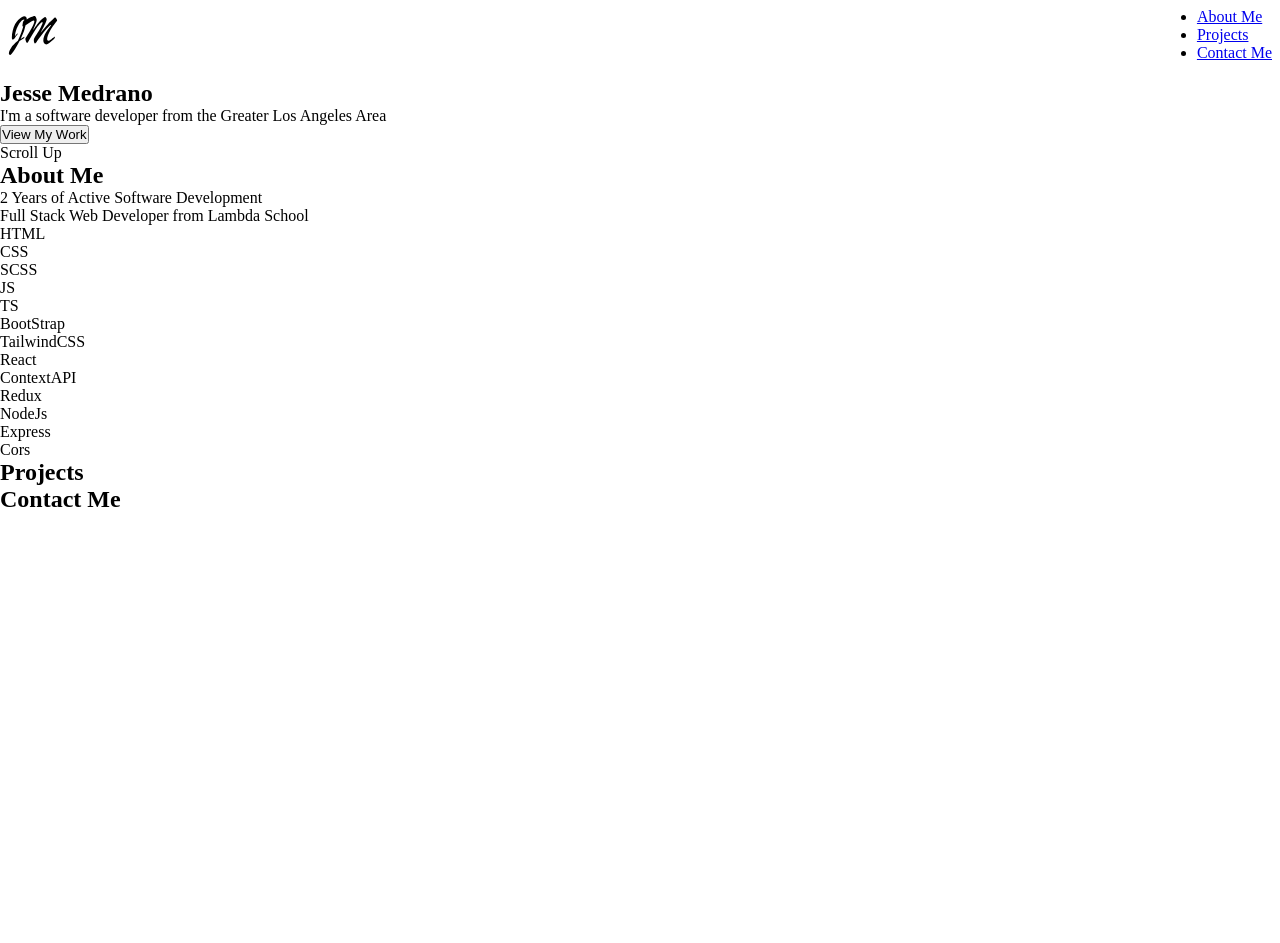
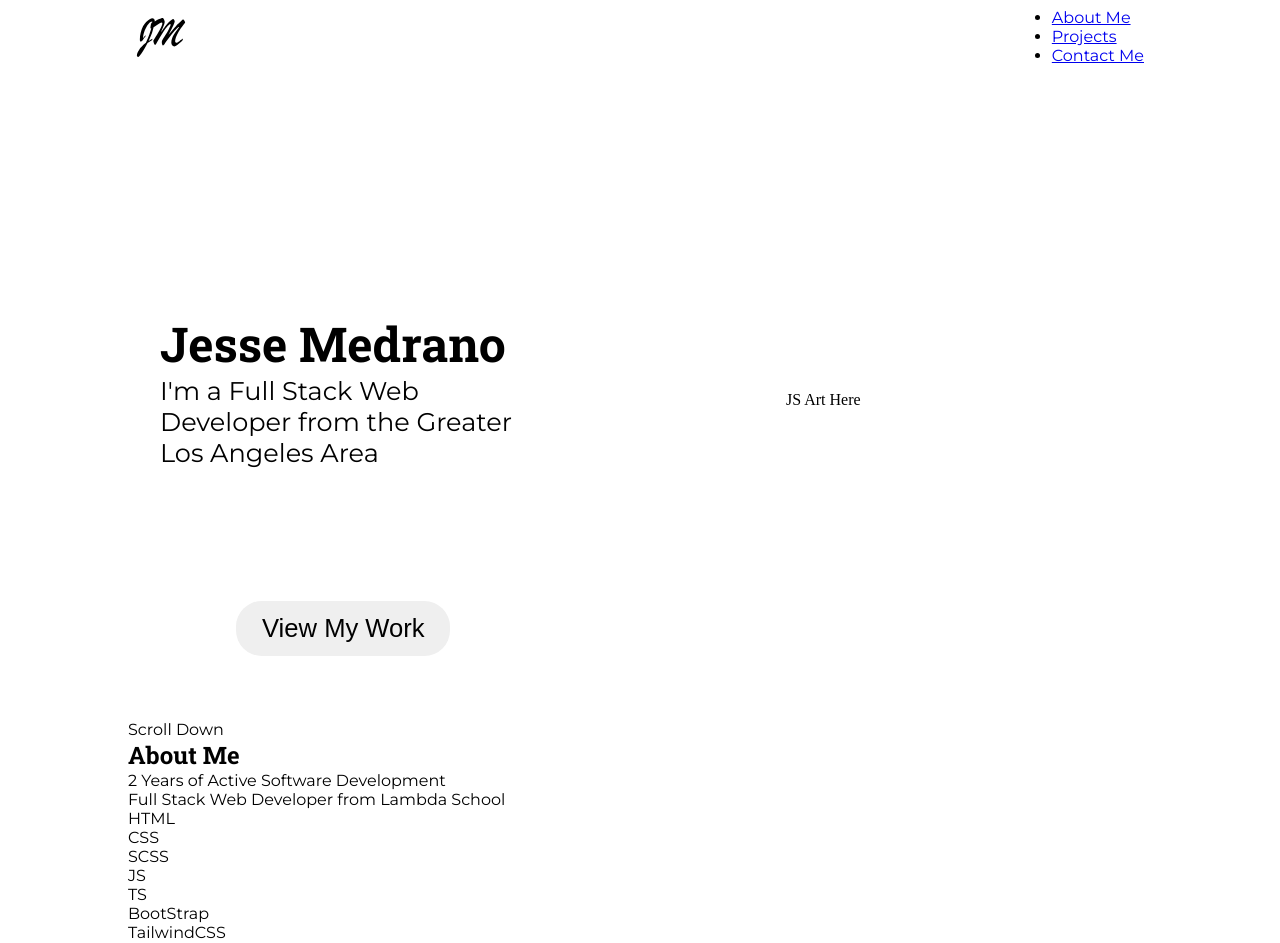
Before and after one commit to Jtamedrano/portfolio-2021, a React (Create React App) app: page / in a window 1280 px wide. Shown: the top 943 px of the page. Before the commit the page ends 800 px from the top, so only its background shows below. Built offline with nearby package versions, Linux system fonts and the light colour scheme.

Commit message:
refactor of portfolio

```diff
--- a/public/index.html
+++ b/public/index.html
@@ -4,8 +4,13 @@
     <meta charset="utf-8" />
     <meta name="viewport" content="width=device-width, initial-scale=1" />
     <meta name="theme-color" content="#000000" />
+    <link rel="preconnect" href="https://fonts.gstatic.com" />
+    <link
+      href="https://fonts.googleapis.com/css2?family=Montserrat&family=Roboto+Slab:wght@300;400;700&display=swap"
+      rel="stylesheet"
+    />
     <meta name="description" content="Personal Portfolio for Jesse Medrano" />
-    <title>Jesse Medrano</title>
+    <title>Dev - Jesse Medrano</title>
   </head>
   <body>
     <noscript>You need to enable JavaScript to run this app.</noscript>
--- a/src/App.jsx
+++ b/src/App.jsx
@@ -1,52 +1,21 @@
 import TopNav from './components/TopNav';
+import HeroView from './components/hero';
+import AboutMe from './components/AboutMe';
+import Projects from './components/Projects';
+import ContactForm from './components/ContactForm';
 
 function App() {
   return (
-    <>
+    <div className="app-container">
       <TopNav />
-      <section class="hero">
-        <div class="hero-text-container">
-          <h1>Jesse Medrano</h1>
-          <p>I'm a software developer from the Greater Los Angeles Area</p>
-        </div>
-        <button class="hero-cta-btn">View My Work</button>
-      </section>
-      <div class="scroll-reminder">
-        <p>Scroll Up</p>
+      <HeroView />
+      <div className="scroll-reminder">
+        <p>Scroll Down</p>
       </div>
-      <section id="about-me">
-        <h2>About Me</h2>
-        <div class="subtitle">
-          <p>2 Years of Active Software Development</p>
-          <p>Full Stack Web Developer from Lambda School</p>
-        </div>
-        <div>
-          <div class="languages">
-            <p class="lang-item">HTML</p>
-            <p class="lang-item">CSS</p>
-            <p class="lang-item">SCSS</p>
-            <p class="lang-item">JS</p>
-            <p class="lang-item">TS</p>
-          </div>
-          <div class="technologies">
-            <p class="tech-item">BootStrap</p>
-            <p class="tech-item">TailwindCSS</p>
-            <p class="tech-item">React</p>
-            <p class="tech-item">ContextAPI</p>
-            <p class="tech-item">Redux</p>
-            <p class="tech-item">NodeJs</p>
-            <p class="tech-item">Express</p>
-            <p class="tech-item">Cors</p>
-          </div>
-        </div>
-      </section>
-      <section id="projects">
-        <h2>Projects</h2>
-      </section>
-      <section id="contactForm">
-        <h2>Contact Me</h2>
-      </section>
-    </>
+      <AboutMe />
+      <Projects />
+      <ContactForm />
+    </div>
   );
 }
 
--- /dev/null
+++ b/src/components/AboutMe/index.tsx
@@ -0,0 +1,36 @@
+import React from 'react';
+
+interface Props {}
+
+const AboutMeContainer = (props: Props) => {
+  return (
+    <section id="about-me">
+      <h2>About Me</h2>
+      <div className="subtitle">
+        <p>2 Years of Active Software Development</p>
+        <p>Full Stack Web Developer from Lambda School</p>
+      </div>
+      <div>
+        <div className="languages">
+          <p className="lang-item">HTML</p>
+          <p className="lang-item">CSS</p>
+          <p className="lang-item">SCSS</p>
+          <p className="lang-item">JS</p>
+          <p className="lang-item">TS</p>
+        </div>
+        <div className="technologies">
+          <p className="tech-item">BootStrap</p>
+          <p className="tech-item">TailwindCSS</p>
+          <p className="tech-item">React</p>
+          <p className="tech-item">ContextAPI</p>
+          <p className="tech-item">Redux</p>
+          <p className="tech-item">NodeJs</p>
+          <p className="tech-item">Express</p>
+          <p className="tech-item">Cors</p>
+        </div>
+      </div>
+    </section>
+  );
+};
+
+export default AboutMeContainer;
--- /dev/null
+++ b/src/components/ContactForm/index.tsx
@@ -0,0 +1,13 @@
+import React from 'react';
+
+interface Props {}
+
+const ContactFormView = (props: Props) => {
+  return (
+    <section id="contactForm">
+      <h2>Contact Me</h2>
+    </section>
+  );
+};
+
+export default ContactFormView;
--- /dev/null
+++ b/src/components/Projects/index.tsx
@@ -0,0 +1,13 @@
+import React from 'react';
+
+interface Props {}
+
+const ProjectView = (props: Props) => {
+  return (
+    <section id="projects">
+      <h2>Projects</h2>
+    </section>
+  );
+};
+
+export default ProjectView;
--- a/src/components/TopNav.tsx
+++ b/src/components/TopNav.tsx
@@ -37,13 +37,13 @@ const NavLinkStyle = styled.div`
 const NavList = () => (
   <ul className="nav-links">
     <li>
-      <a href="#">About Me</a>
+      <a href="#aboutMe">About Me</a>
     </li>
     <li>
-      <a href="#">Projects</a>
+      <a href="#projects">Projects</a>
     </li>
     <li>
-      <a href="#">Contact Me</a>
+      <a href="#contactForm">Contact Me</a>
     </li>
   </ul>
 );
--- /dev/null
+++ b/src/components/hero/index.tsx
@@ -0,0 +1,29 @@
+import React from 'react';
+import './style.scss';
+
+interface Props {}
+
+const HeroView = (props: Props) => {
+  return (
+    <section className="hero">
+      <div className="hero__content-container">
+        <div className="hero-text-container">
+          <h1>Jesse Medrano</h1>
+          <p>
+            I'm a<wbr></wbr> Full Stack Web Developer<wbr></wbr> from the{' '}
+            <wbr></wbr>
+            Greater Los Angeles Area
+          </p>
+        </div>
+        <div className="hero-cta-btn">
+          <button>View My Work</button>
+        </div>
+      </div>
+      <div className="hero__art-container flex-center-center">
+        <div>JS Art Here</div>
+      </div>
+    </section>
+  );
+};
+
+export default HeroView;
--- /dev/null
+++ b/src/components/hero/style.scss
@@ -0,0 +1,38 @@
+
+
+.hero {
+  height: 80vmin;
+  width: 100%;
+  padding: 2em;
+  display: grid;
+  position: relative;
+  grid-template-columns:  38.196% 61.803%;
+  grid-template-rows: 100%;
+  // background: rgba(255,100,100, .2);
+
+  & > #{&}__content-container {
+    display: grid;
+    grid-template-rows: 61.803% 38.196%;
+  }
+
+  #{&}__content-container #{&}-text-container {
+    align-self: flex-end;
+    font-size: 2.5vmax;
+    p {
+      font-size: 2vmax;
+    }
+  }
+  #{&}__content-container #{&}-cta-btn {
+    align-self: center;
+    justify-self: center;
+    position: absolute;
+      bottom: 10%;
+    button {
+      font-size: 2vmax;
+      padding: 1vw 1em;
+      border-radius: 1em;
+      border: none;
+    }
+  }
+
+}
--- a/src/index.tsx
+++ b/src/index.tsx
@@ -1,6 +1,6 @@
 import ReactDOM from 'react-dom';
 import App from './App';
-import reportWebVitals from './reportWebVitals';
+// import reportWebVitals from './reportWebVitals';
 import './style.scss';
 
 ReactDOM.render(<App />, document.getElementById('root'));
@@ -8,4 +8,4 @@ ReactDOM.render(<App />, document.getElementById('root'));
 // If you want to start measuring performance in your app, pass a function
 // to log results (for example: reportWebVitals(console.log))
 // or send to an analytics endpoint. Learn more: https://bit.ly/CRA-vitals
-// reportWebVitals(console.log);
+// reportWebVitals();
--- a/src/style.scss
+++ b/src/style.scss
@@ -6,7 +6,33 @@
   box-sizing: border-box;
 }
 
+h1, h2, h3, h4, h5, h6 {
+  font-family: 'Roboto Slab', serif;
+}
+
+p, a, li {
+  font-family: 'Montserrat', sans-serif;
+}
+
 main {
   width: 100vw;
   overflow: hidden;
 }
+
+.flex-center-center {
+  position: relative;
+  display: flex;
+  align-items: center;
+  justify-content: center;
+}
+
+.app-container {
+  position: relative;
+  margin-left: auto;
+  margin-right: auto;
+  display: flex;
+  flex-flow: column wrap;
+  justify-content: center;
+  width: 80vmax;
+  max-width: 1080px;
+}
```
Also changed, not shown: public/site.webmanifest.
